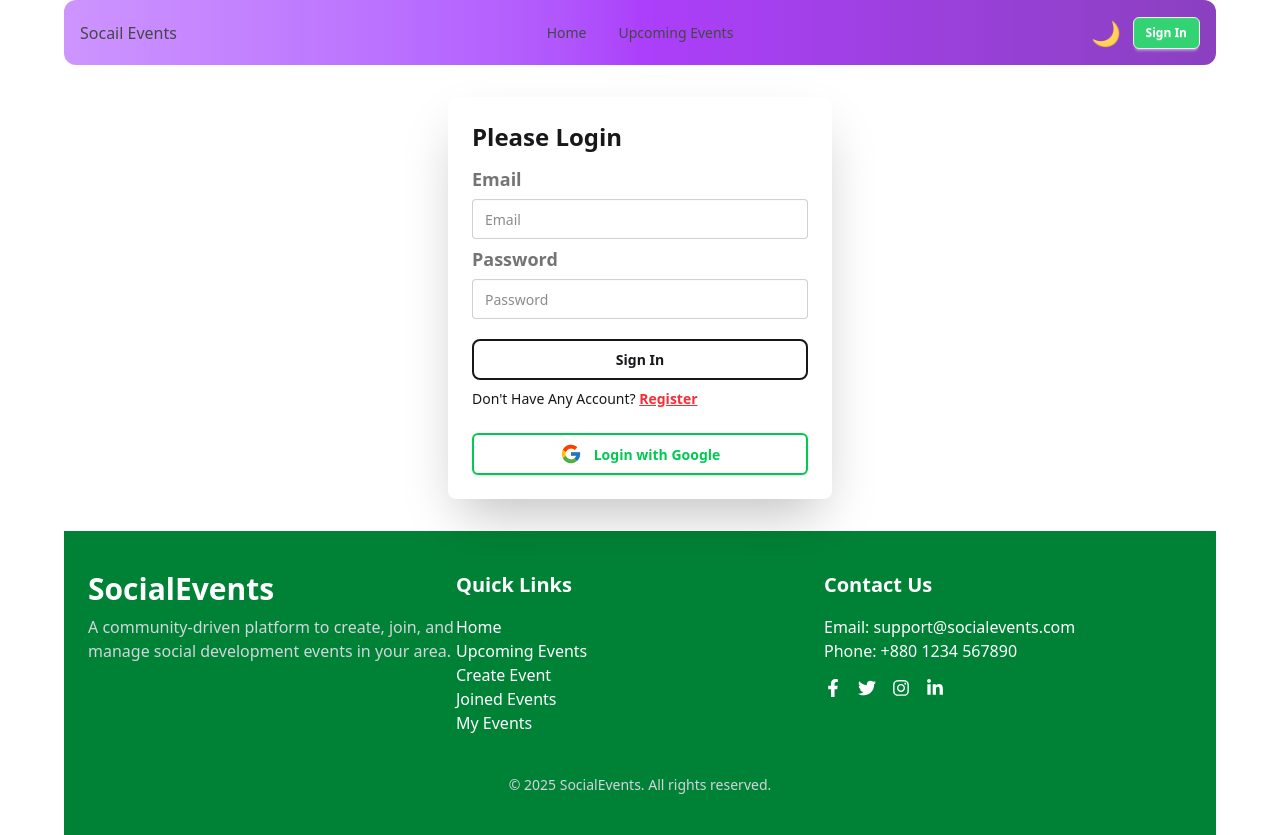
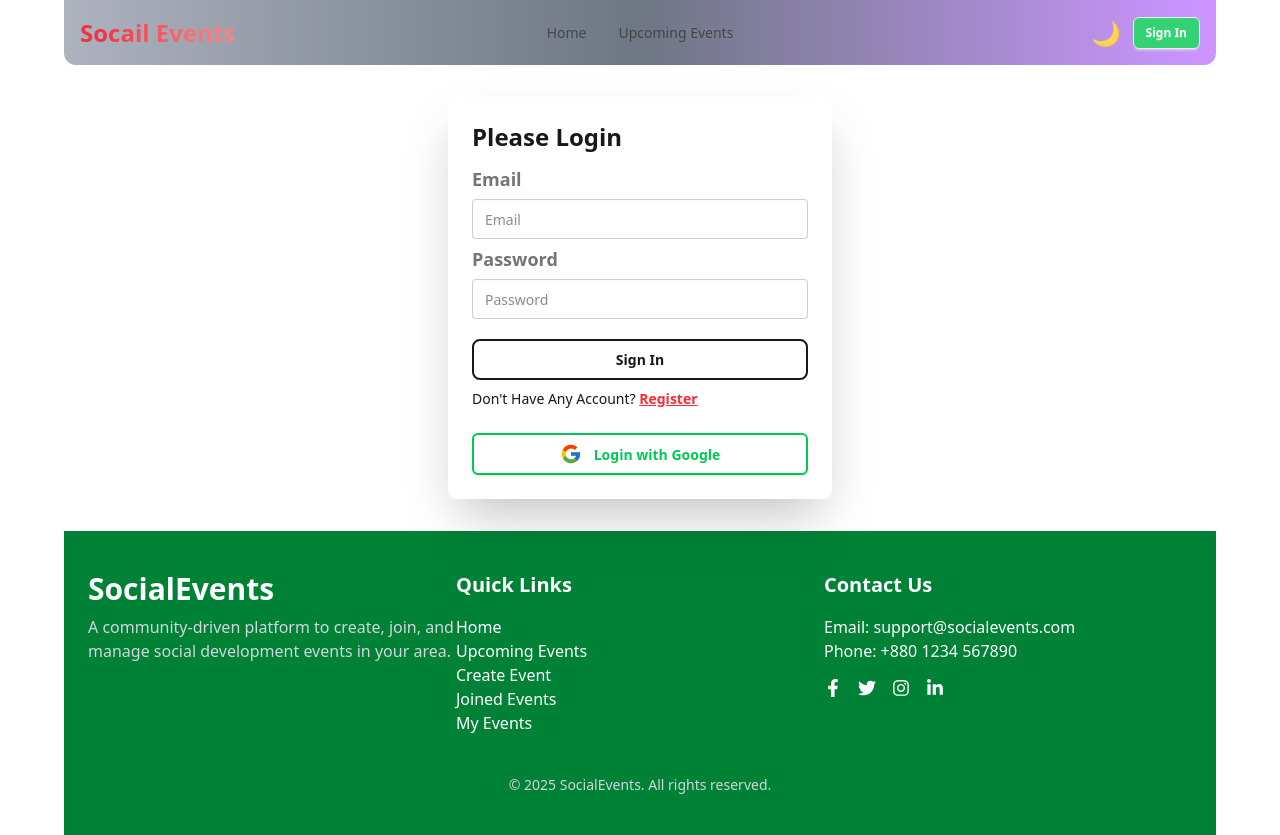
Before and after one commit to monirhossain-oss/social-events-platform-client, a React (Vite) app: page /login in a window 1280 px wide. Built offline with nearby package versions, Linux system fonts and the light colour scheme; no server answers.

Commit message:
final commit

```diff
--- a/src/Components/Navbar/Navbar.jsx
+++ b/src/Components/Navbar/Navbar.jsx
@@ -1,6 +1,5 @@
 import React from 'react';
 import { Link, NavLink, useNavigate } from 'react-router';
-import Logo from '../shared/Logo';
 import useAuth from '../../hookes/useAuth/useAuth';
 import ThemeToggle from '../ThemeToggle/ThemeToggle';
 import { FaUserCircle } from 'react-icons/fa';
@@ -43,7 +42,7 @@ const Navbar = () => {
     );
 
     return (
-        <div className="navbar bg-gradient-to-r from-purple-400 via-purple-600 to-purple-800 opacity-80 rounded-xl px-4 sticky top-0 z-40">
+        <div className="navbar bg-gradient-to-r from-gray-400 via-gray-600 to-purple-400 opacity-80 rounded-b-xl px-4 sticky top-0 z-40">
             <div className="navbar-start">
                 <div className="dropdown lg:hidden">
                     <div tabIndex={0} role="button" className="btn btn-ghost">
@@ -58,7 +57,7 @@ const Navbar = () => {
                     </ul>
                 </div>
                 <div>
-                    <Link>Socail Events</Link>
+                    <Link to='/' className="bg-gradient-to-r from-red-600 via-red-500 to-red-400 bg-clip-text text-2xl font-bold hidden md:block text-transparent ">Socail Events</Link>
                 </div>
             </div>
 
--- a/src/hookes/useAxios/useAxiosSecure.jsx
+++ b/src/hookes/useAxios/useAxiosSecure.jsx
@@ -1,7 +1,7 @@
 import axios from 'axios';
 
 const axiosSecure =axios.create({
-    baseURL:`http://localhost:5000/`
+    baseURL:`https://socail-events-server.vercel.app/`
 })
 
 const useAxiosSecure = () => {
--- a/src/hookes/useAxiosSecure.jsx
+++ b/src/hookes/useAxiosSecure.jsx
@@ -2,7 +2,7 @@ import React from 'react';
 import axios from 'axios';
 
 const axiosSecure =axios.create({
-    baseURL:`http://localhost:5000/`
+    baseURL:`https://socail-events-server.vercel.app/`
 })
 
 const useAxiosSecure = () => {
```
Also changed, not shown: 1 other file (tests, documents, lock files or other folders).
